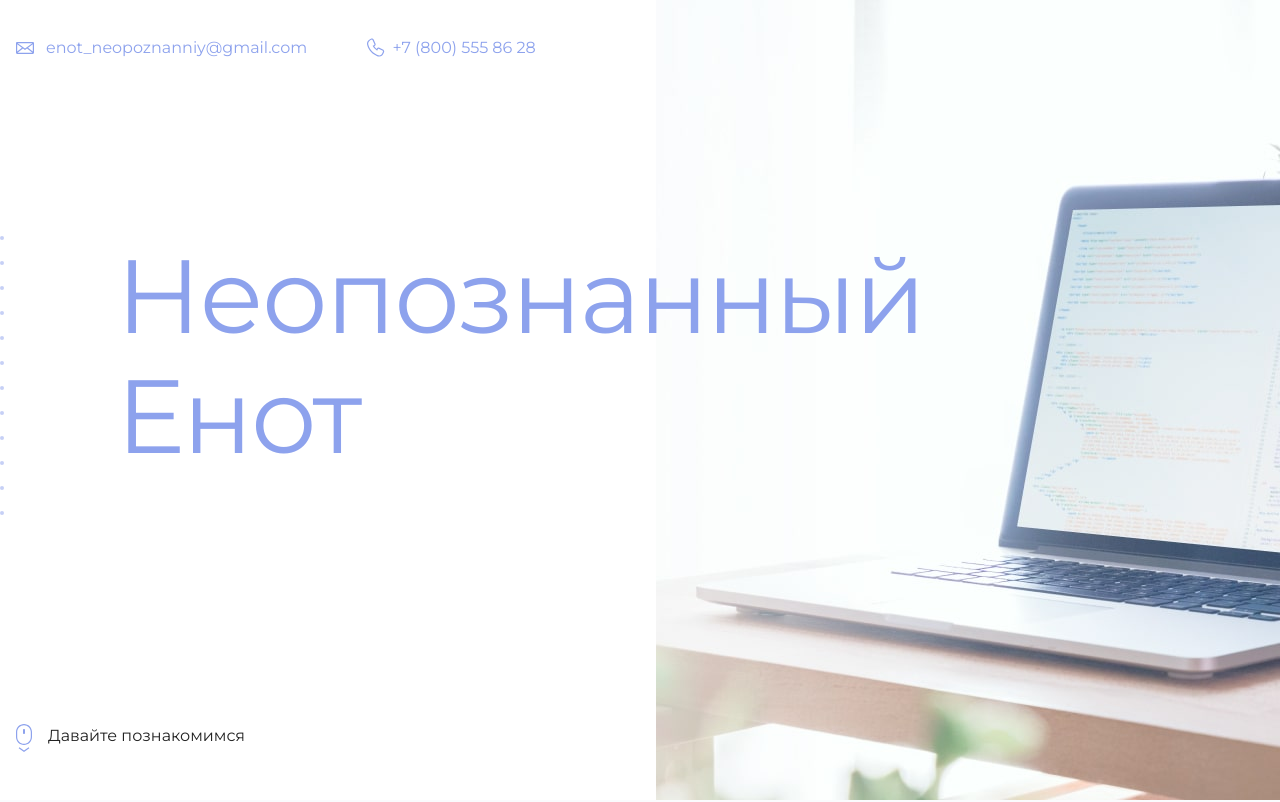
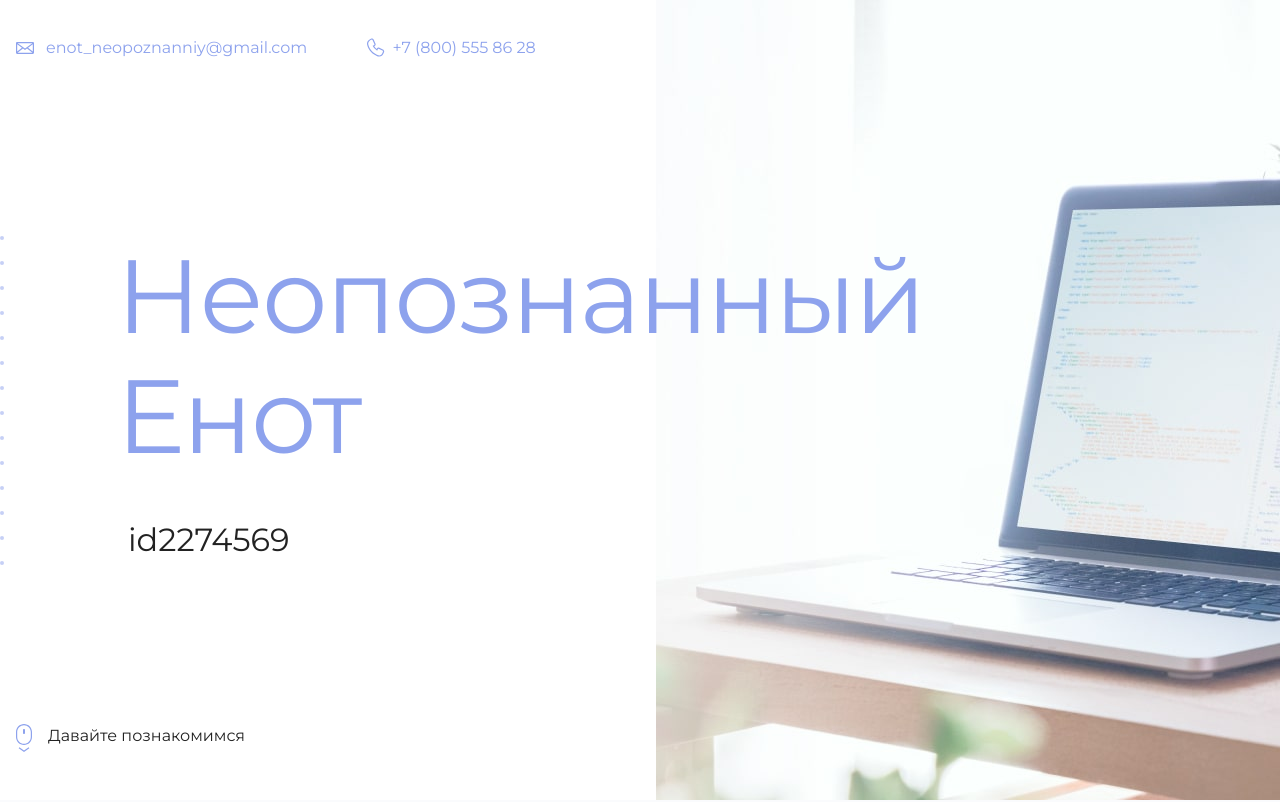
Before and after one commit to DizBars/DLZ, a plain HTML site: page index.html in a window 1280 px wide. Shown: the top 802 px of the page. Drawn offline with Linux system fonts and the light colour scheme.

Commit message:
Update index.html

```diff
--- a/index.html
+++ b/index.html
@@ -19,7 +19,7 @@
       <section class="hero-image">
         <div class="container">
           <h1 class="heading">Неопознанный Енот</h1>
-          <p><!-- Тут ваш id на сайте Академии --></p>
+          <p>id2274569</p>
         </div>
       </section>
 
```
